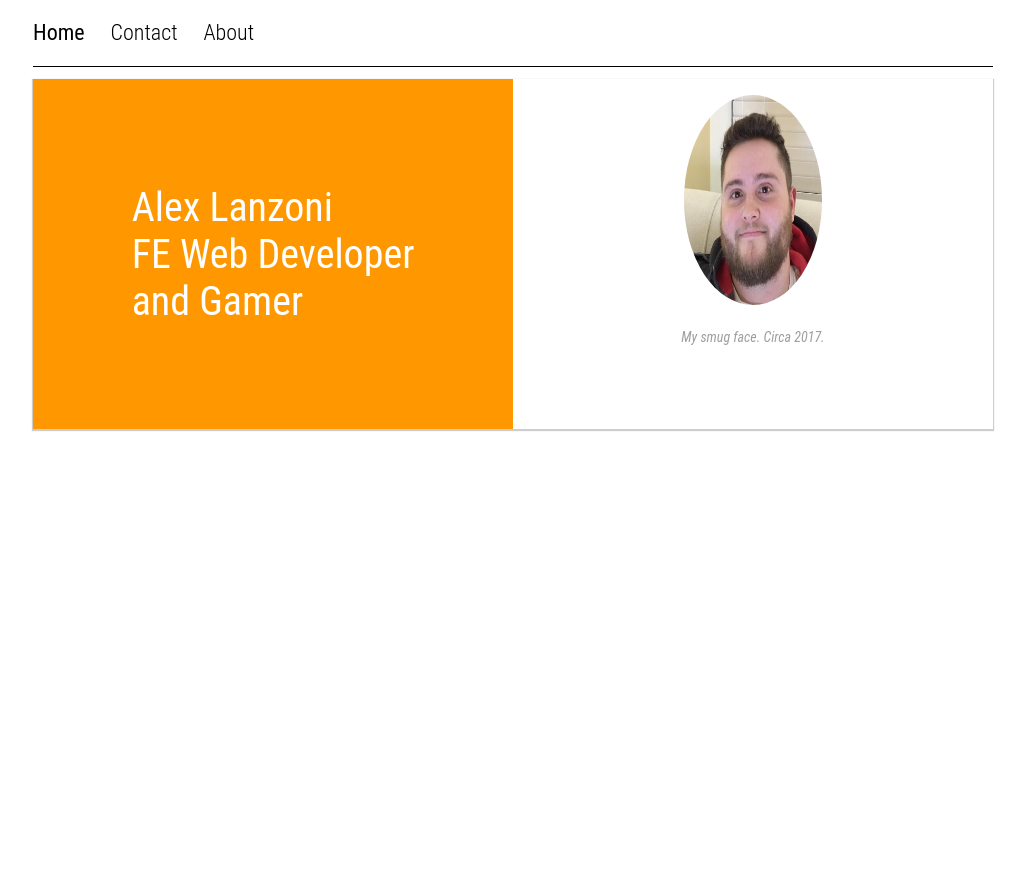
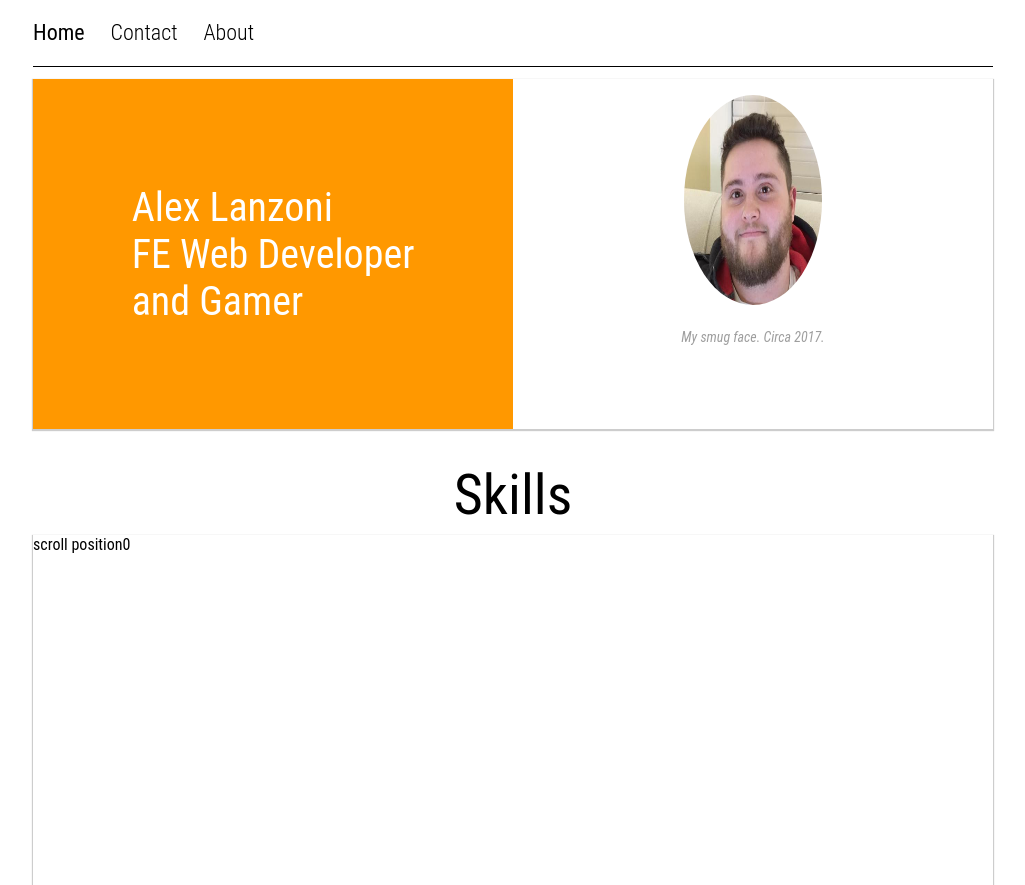
Before and after one commit to TheLanzolini/portfolio, a React app: page / in a window 1280 px wide. Shown: the whole page, without its empty margins (127-1152 px from the left). Before the commit the page ends 800 px from the top, so only its background shows below. Built offline with nearby package versions, Linux system fonts and the light colour scheme; the HTML template or start-up script is replaced by a standard one.

Commit message:
scrolling handler

```diff
--- /dev/null
+++ b/src/common/MyHead/index.js
@@ -0,0 +1,14 @@
+import React from 'react'
+import Parallax from 'common/Parallax'
+
+class MyHead extends Parallax {
+  constructor(props) {
+    super(props)
+  }
+  render() {
+    return (<div>scroll position{this.state.position}</div>)
+  }
+}
+
+
+export default MyHead
--- /dev/null
+++ b/src/common/Parallax/index.js
@@ -0,0 +1,23 @@
+import React from 'react'
+
+class Parallax extends React.Component {
+  constructor(props) {
+    super(props)
+    this.ticking = false
+    this.state = { position: 0 }
+  }
+  componentDidMount() {
+    window.addEventListener('scroll', e => {
+      const lastKnownPosition = window.scrollY || 0
+      if (!this.ticking) {
+        window.requestAnimationFrame(() => {
+          this.setState({ position: lastKnownPosition })
+          this.ticking = false
+        })
+        this.ticking = true
+      }
+    })
+  }
+}
+
+export default Parallax
--- a/src/pages/Home/index.js
+++ b/src/pages/Home/index.js
@@ -5,6 +5,7 @@ import styled from 'styled-components'
 import myface from 'images/myface.jpeg'
 import { Helmet } from 'react-helmet'
 import { fadeInTop, fadeInLeftDelay, fadeInRightDelay } from 'common/Animation'
+import MyHead from 'common/MyHead'
 
 const MyFace = styled.img`
   width: 66%;
@@ -32,7 +33,18 @@ const MyFaceFadeIn = styled.span`
   text-align: center;
 `
 
+const TitleSection = styled.h1`
+  line-height: 1;
+  width: 100%;
+  display: inline-block;
+  font-size: 56px;
+  font-weight: normal;
+  text-align: center;
+  margin-bottom: 0;
+`
+
 export default () => (
+  <div>
     <FadeInTop>
       <WideSection>
         <Helmet title="Home" />
@@ -53,4 +65,9 @@ export default () => (
         </Panel>
       </WideSection>
     </FadeInTop>
+    <TitleSection>Skills</TitleSection>
+    <WideSection>
+      <MyHead />
+    </WideSection>
+  </div>
 )
```
Lines whose indentation alone changed are shown as unchanged.
